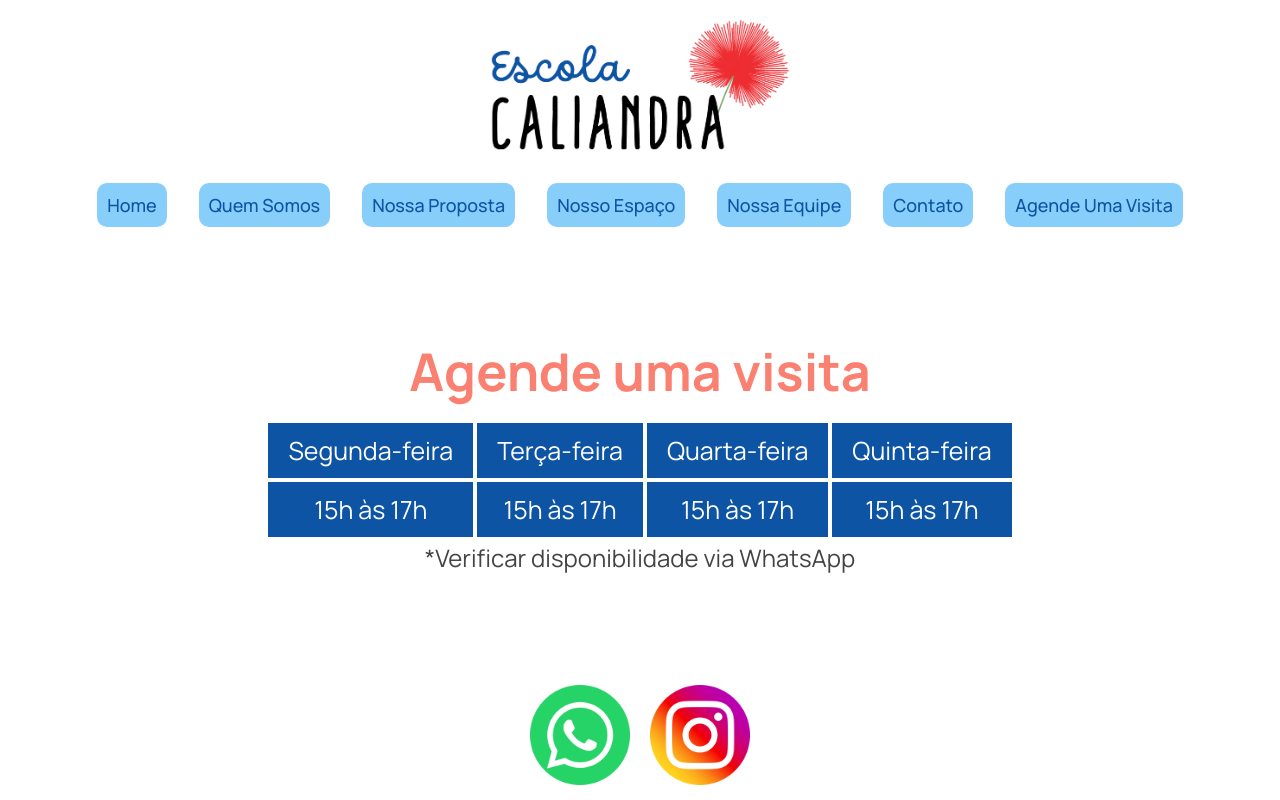
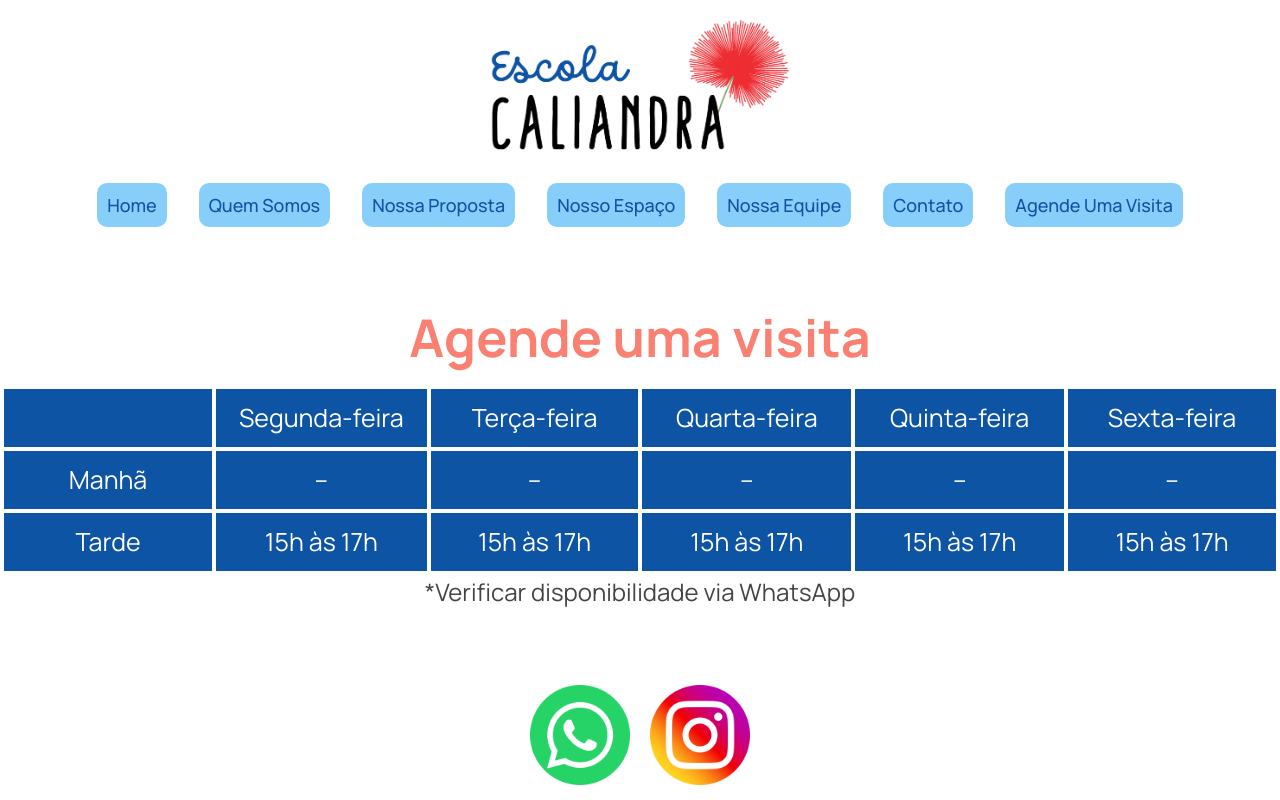
Before and after one commit to MateusCaltabiano/projeto-caliandra, a React (Create React App) app: page /AgendeUmaVisita in a window 1280 px wide. Built offline with nearby package versions, Linux system fonts and the light colour scheme.

Commit message:
adjusting 'agende uma visita' table

```diff
--- a/src/pages/agende-uma-visita/Agende-uma-visita.jsx
+++ b/src/pages/agende-uma-visita/Agende-uma-visita.jsx
@@ -13,12 +13,24 @@ const AgendeUmaVisita = () => {
         <div className='tabela-visitas'>
           <table>
             <tr>
+              <td></td>
               <td>Segunda-feira</td>
               <td>Terça-feira</td>
               <td>Quarta-feira</td>
               <td>Quinta-feira</td>
+              <td>Sexta-feira</td>
             </tr>
             <tr>
+              <td>Manhã</td>
+              <td>--</td>
+              <td>--</td>
+              <td>--</td>
+              <td>--</td>
+              <td>--</td>
+            </tr>
+            <tr>
+              <td>Tarde</td>
+              <td>15h às 17h</td>
               <td>15h às 17h</td>
               <td>15h às 17h</td>
               <td>15h às 17h</td>
--- a/src/pages/agende-uma-visita/agende-uma-visita.css
+++ b/src/pages/agende-uma-visita/agende-uma-visita.css
@@ -38,10 +38,8 @@ td {
   color: white;
   background-color: #0e54a4;
   font-size: 25px;
-  padding-top: 10px;
-  padding-bottom: 10px;
-  padding-left: 20px;
-  padding-right: 20px;
+  width: 220px;
+  height: 60px;
   text-align: center;
 }
 
```
